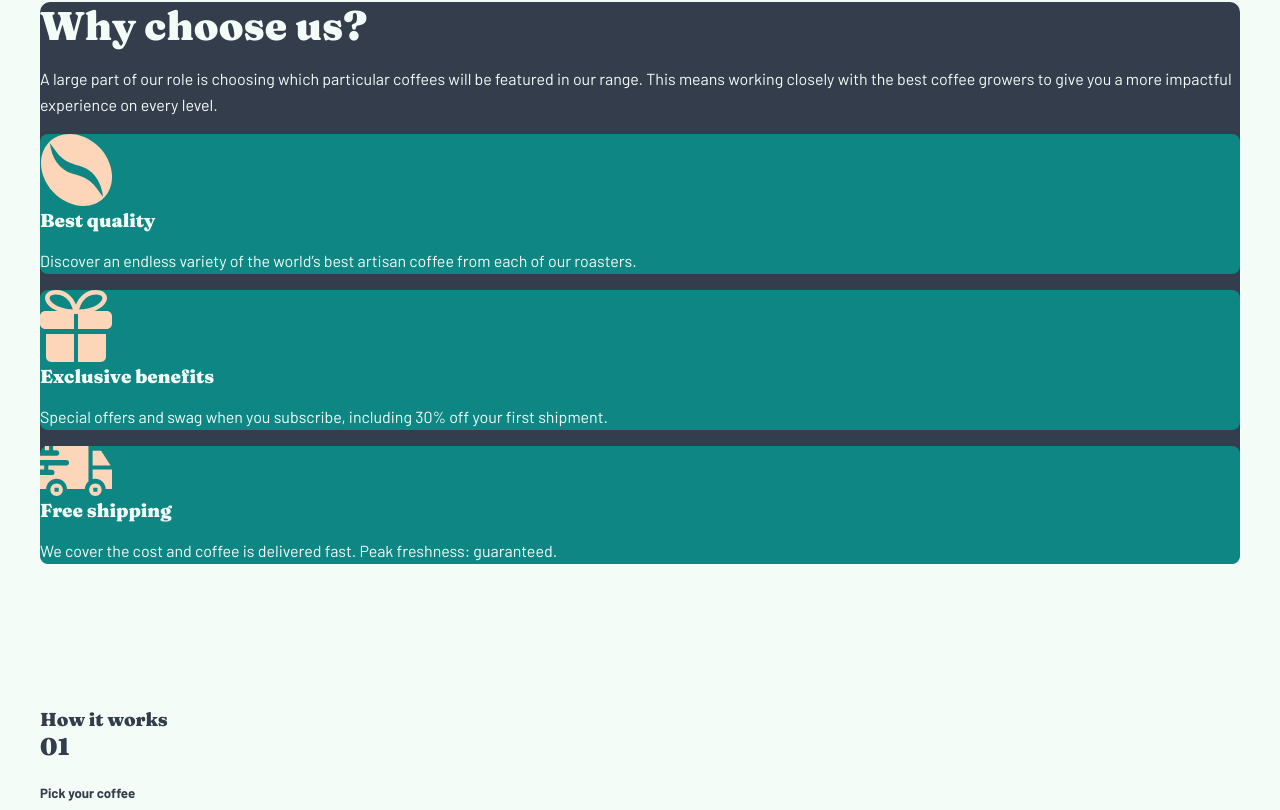
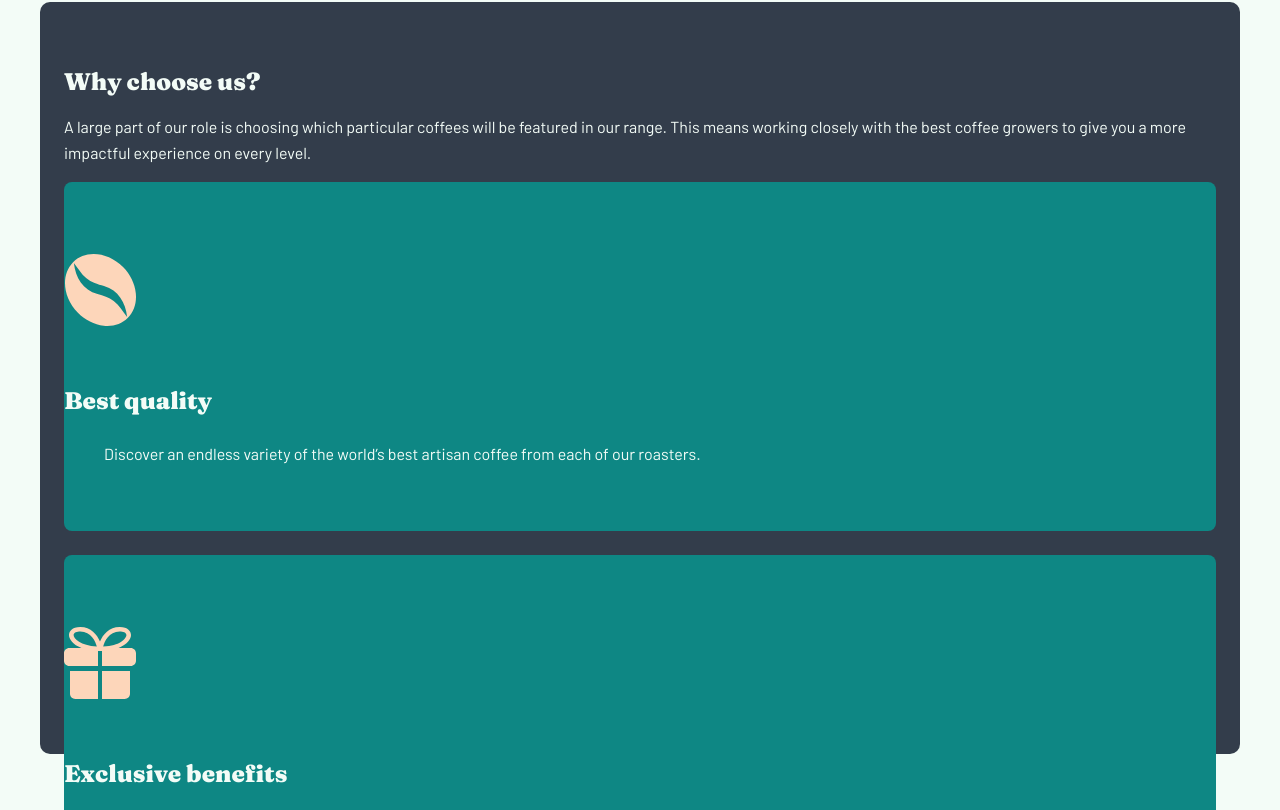
Before and after one commit to Andrparsons/coffeeroasters, a Next.js app: page / in a window 1280 px wide. Shown: the part 2110-2920 px from the top of the page. Built offline with nearby package versions, Linux system fonts and the light colour scheme.

Commit message:
feature style - mobile

```diff
--- a/pages/index.js
+++ b/pages/index.js
@@ -97,46 +97,55 @@ export default function Home() {
         </div>
 
         <div className={styles.featureSection}>
-          <h2>Why choose us?</h2>
+          <div className={styles.featureBackground} />
+          <div className={styles.featuresIntro}>
+            <h4>Why choose us?</h4>
             <p>
               A large part of our role is choosing which particular coffees will
               be featured in our range. This means working closely with the best
               coffee growers to give you a more impactful experience on every
               level.
             </p>
+          </div>
 
           <div className={styles.features}>
             <div className={styles.feature}>
-              <IconCoffeeBean />
-              <h3>Best quality</h3>
-              <p>
+              <IconCoffeeBean className={styles.featureImg} />
+              <div className={styles.featureContent}>
+                <h4 className={styles.featureTitle}>Best quality</h4>
+                <p className={styles.featureText}>
                   Discover an endless variety of the world’s best artisan coffee
                   from each of our roasters.
                 </p>
               </div>
+            </div>
 
             <div className={styles.feature}>
-              <IconGift />
-              <h3>Exclusive benefits</h3>
-              <p>
+              <IconGift className={styles.featureImg} />
+              <div className={styles.featureContent}>
+                <h4 className={styles.featureTitle}>Exclusive benefits</h4>
+                <p className={styles.featureText}>
                   Special offers and swag when you subscribe, including 30% off
                   your first shipment.
                 </p>
               </div>
+            </div>
 
             <div className={styles.feature}>
-              <IconTruck />
-              <h3>Free shipping</h3>
-              <p>
-                We cover the cost and coffee is delivered fast. Peak freshness:
-                guaranteed.
+              <IconTruck className={styles.featureImg} />
+              <div className={styles.featureContent}>
+                <h4 className={styles.featureTitle}>Free shipping</h4>
+                <p className={styles.featureText}>
+                  We cover the cost and coffee is delivered fast. Peak
+                  freshness: guaranteed.
                 </p>
+              </div>
             </div>
           </div>
         </div>
 
         <div className={styles.stepSection}>
-          <h3>How it works</h3>
+          <h3 className={styles.featureTitle}>How it works</h3>
           <div className={styles.steps}>
             <div className={styles.step}>
               <h4>01</h4>
--- a/styles/Home.module.css
+++ b/styles/Home.module.css
@@ -14,6 +14,7 @@
 .featureSection,
 .stepSection {
   margin-top: 7.5rem;
+  position: relative;
 }
 
 .stepSection {
@@ -24,7 +25,6 @@
   .collectionSection,
   .featureSection,
   .stepSection {
-    position: relative;
     margin-top: 9rem;
   }
 }
@@ -160,14 +160,40 @@
 /* features */
 
 .featureSection {
+  padding: 4rem 1.5rem 0;
+  color: var(--textLight);
+}
+
+.featureBackground {
+  border-radius: var(--radiusLarge);
   background-color: var(--darkBG);
-  color: var(--textLight);
-  border-radius: var(--radiusLarge);
+  position: absolute;
+  width: 100%;
+  height: 60%;
+  top: 0;
+  left: 0;
+}
+
+.features,
+.featuresIntro {
+  z-index: 1;
+  position: relative;
 }
 
 .feature {
+  padding: 4.5rem 0 3rem;
+  margin-bottom: 1.5rem;
   background-color: var(--highlightBG);
   border-radius: var(--radiusSmall);
 }
 
+.featureContent {
+  margin-top: 3.5rem;
+}
+
+.featureText {
+  padding: 0 2.5rem;
+  margin-top: 1.5rem;
+}
+
 /* steps */
```
Lines whose indentation alone changed are shown as unchanged.
